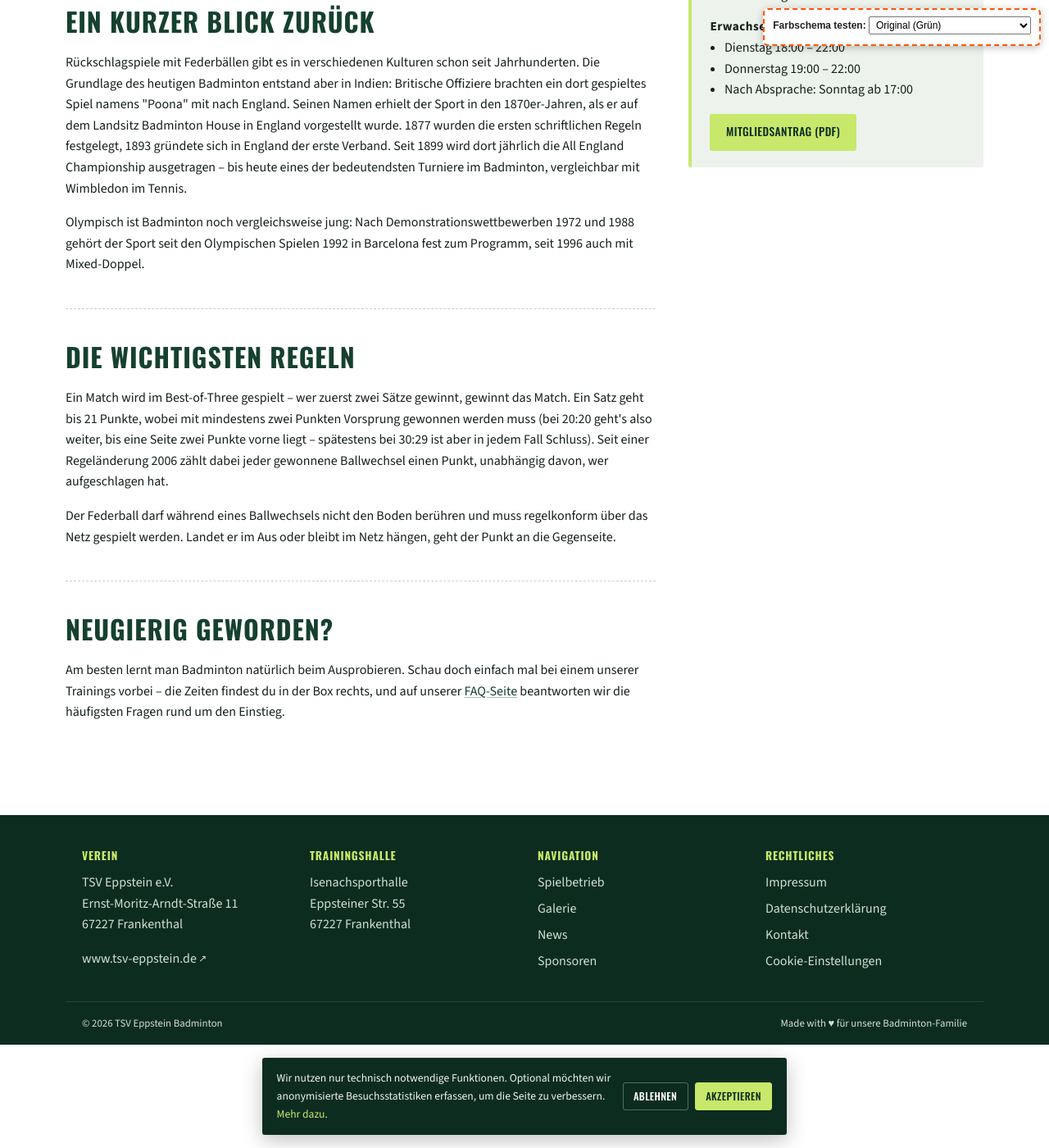
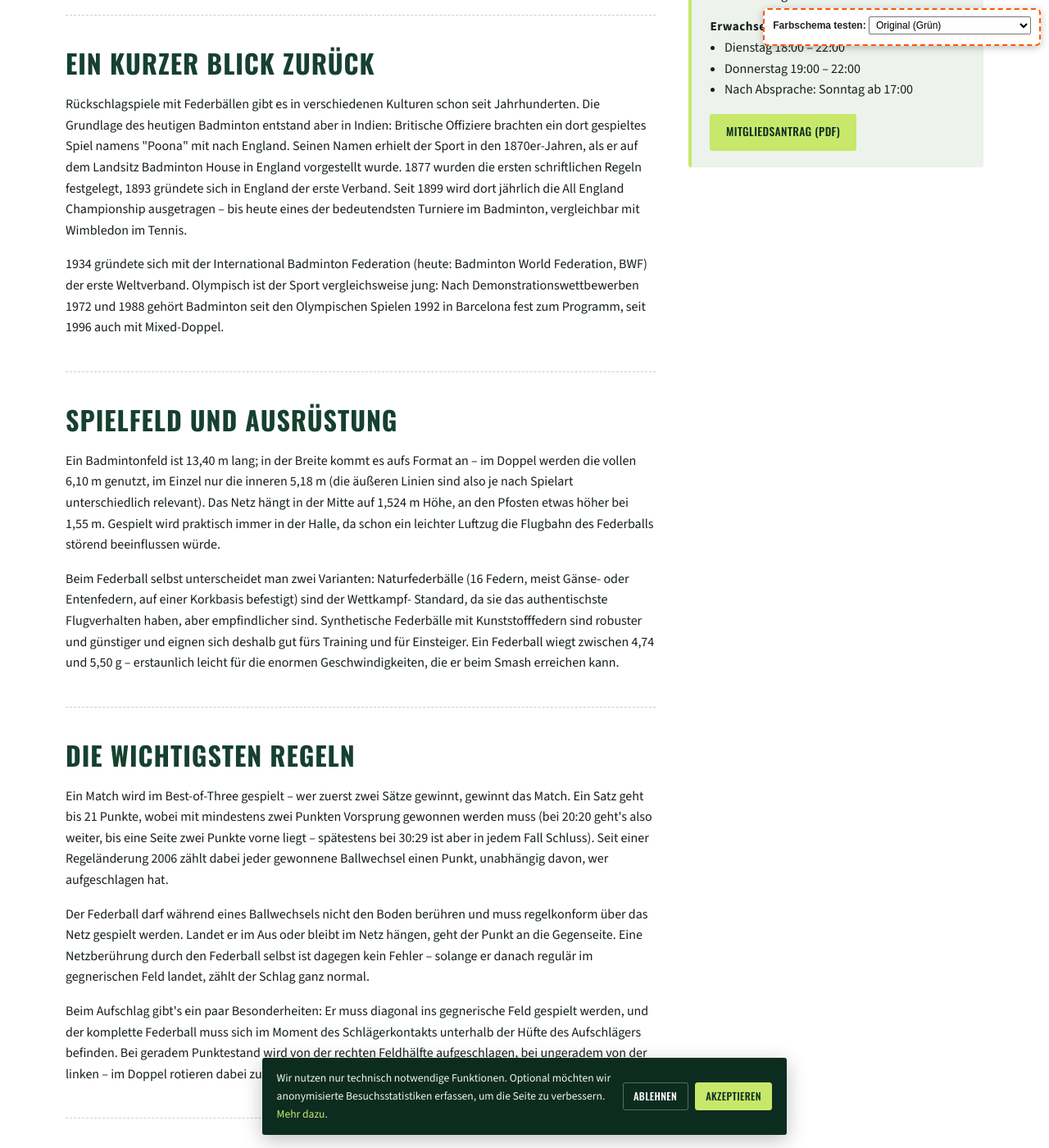
Before and after one commit to Forderverein-Badminton-in-Eppstein-e-V/website, a Jekyll site: the page built from ueber-uns-was-ist-badminton.html, in a window 1280 px wide and 1400 px high, scrolled down 536 px. Shown: the whole window at 82% size. Built offline with Jekyll 4.4.1, drawn with Linux system fonts in a browser that asks for light colours; some of the changed text lies outside the part shown.

Commit message:
Badminton-Info-Seite ausgebaut (Ausrüstung, Spielfeldmaße, Aufschlagregeln)

```diff
--- a/ueber-uns-was-ist-badminton.html
+++ b/ueber-uns-was-ist-badminton.html
@@ -1,7 +1,7 @@
 ---
 layout: default
 title: "Was ist Badminton?"
-description: "Kurz erklärt: Ursprung, Grundregeln und Zählweise im Badminton – für alle, die neu einsteigen wollen."
+description: "Ausführlich erklärt: Ursprung, Ausrüstung, Spielfeld und Regeln im Badminton – für alle, die neu einsteigen wollen."
 hero_title: "Was ist Badminton?"
 ---
     <div class="container page-body">
@@ -16,7 +16,10 @@ hero_title: "Was ist Badminton?"
           </p>
           <p>
             Übrigens: Mit Schlaggeschwindigkeiten von über 400&nbsp;km/h beim Smash im
-            Profibereich gilt Badminton als schnellste Schlägersportart der Welt.
+            Profibereich gilt Badminton als schnellste Schlägersportart der Welt – und weil so ein
+            Federball dabei binnen Sekundenbruchteilen von Höchstgeschwindigkeit auf beinahe null
+            abbremsen kann, verlangt der Sport eine ungewöhnliche Mischung aus Explosivität,
+            Reaktionsschnelligkeit und Ausdauer.
           </p>
 
           <hr class="court-divider">
@@ -33,9 +36,31 @@ hero_title: "Was ist Badminton?"
             Badminton, vergleichbar mit Wimbledon im Tennis.
           </p>
           <p>
-            Olympisch ist Badminton noch vergleichsweise jung: Nach Demonstrationswettbewerben
-            1972 und 1988 gehört der Sport seit den Olympischen Spielen 1992 in Barcelona fest
-            zum Programm, seit 1996 auch mit Mixed-Doppel.
+            1934 gründete sich mit der International Badminton Federation (heute: Badminton World
+            Federation, BWF) der erste Weltverband. Olympisch ist der Sport vergleichsweise jung:
+            Nach Demonstrationswettbewerben 1972 und 1988 gehört Badminton seit den Olympischen
+            Spielen 1992 in Barcelona fest zum Programm, seit 1996 auch mit Mixed-Doppel.
+          </p>
+
+          <hr class="court-divider">
+
+          <h2>Spielfeld und Ausrüstung</h2>
+          <p>
+            Ein Badmintonfeld ist 13,40&nbsp;m lang; in der Breite kommt es aufs Format an – im
+            Doppel werden die vollen 6,10&nbsp;m genutzt, im Einzel nur die inneren 5,18&nbsp;m
+            (die äußeren Linien sind also je nach Spielart unterschiedlich relevant). Das Netz
+            hängt in der Mitte auf 1,524&nbsp;m Höhe, an den Pfosten etwas höher bei 1,55&nbsp;m.
+            Gespielt wird praktisch immer in der Halle, da schon ein leichter Luftzug die
+            Flugbahn des Federballs störend beeinflussen würde.
+          </p>
+          <p>
+            Beim Federball selbst unterscheidet man zwei Varianten: Naturfederbälle (16 Federn,
+            meist Gänse- oder Entenfedern, auf einer Korkbasis befestigt) sind der Wettkampf-
+            Standard, da sie das authentischste Flugverhalten haben, aber empfindlicher sind.
+            Synthetische Federbälle mit Kunststofffedern sind robuster und günstiger und eignen
+            sich deshalb gut fürs Training und für Einsteiger. Ein Federball wiegt zwischen 4,74
+            und 5,50&nbsp;g – erstaunlich leicht für die enormen Geschwindigkeiten, die er beim
+            Smash erreichen kann.
           </p>
 
           <hr class="court-divider">
@@ -52,7 +77,16 @@ hero_title: "Was ist Badminton?"
           <p>
             Der Federball darf während eines Ballwechsels nicht den Boden berühren und muss
             regelkonform über das Netz gespielt werden. Landet er im Aus oder bleibt im Netz
-            hängen, geht der Punkt an die Gegenseite.
+            hängen, geht der Punkt an die Gegenseite. Eine Netzberührung durch den Federball
+            selbst ist dagegen kein Fehler – solange er danach regulär im gegnerischen Feld
+            landet, zählt der Schlag ganz normal.
+          </p>
+          <p>
+            Beim Aufschlag gibt's ein paar Besonderheiten: Er muss diagonal ins gegnerische Feld
+            gespielt werden, und der komplette Federball muss sich im Moment des Schlägerkontakts
+            unterhalb der Hüfte des Aufschlägers befinden. Bei geradem Punktestand wird von der
+            rechten Feldhälfte aufgeschlagen, bei ungeradem von der linken – im Doppel rotieren
+            dabei zusätzlich die Aufschlagpositionen der beiden Partner.
           </p>
 
           <hr class="court-divider">
```
